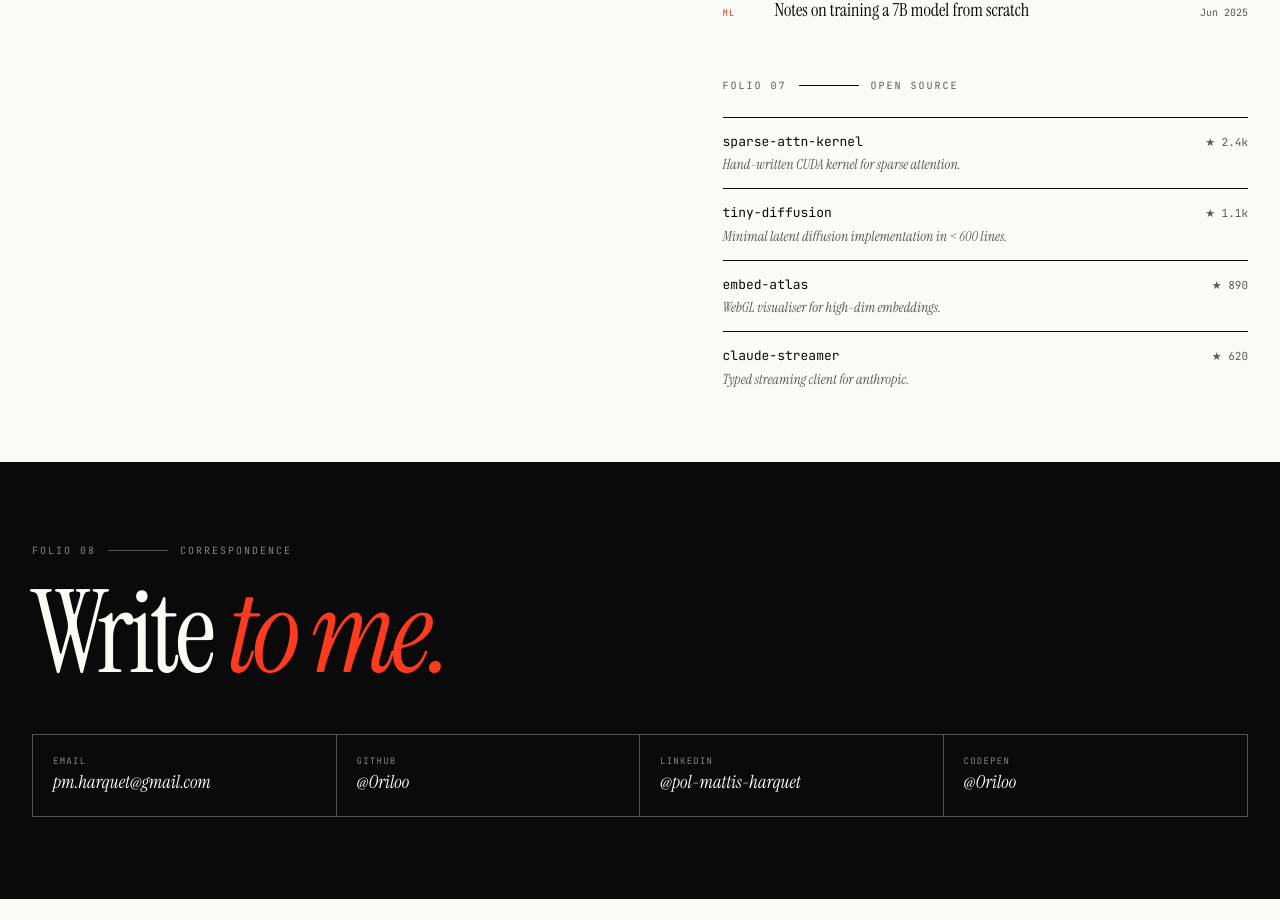
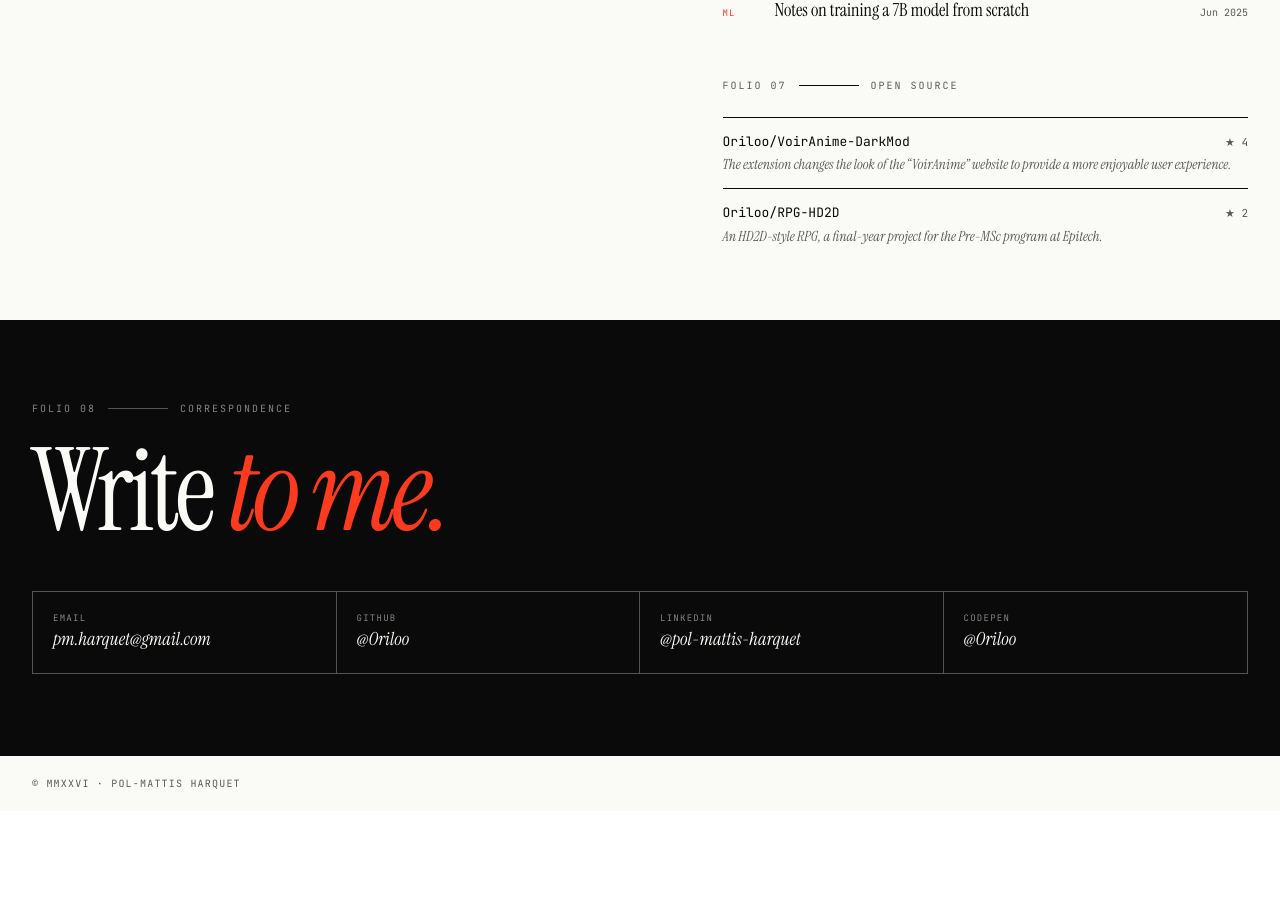
Before and after one commit to Oriloo/portfolio-2026-04, a React (Vite) app: page / in a window 1280 px wide. Shown: the part 3460-4380 px from the top of the page. After the commit the page ends 4271 px from the top, so only its background shows below. Built offline with nearby package versions, Linux system fonts and the light colour scheme.

Commit message:
feat: update GitHub repository entries

```diff
--- a/src/components/features/OssItem.tsx
+++ b/src/components/features/OssItem.tsx
@@ -8,7 +8,7 @@ export default function OssItem({repo}: OssItemProps) {
     return (
         <div className="py-[14px] border-t border-ink">
             <div className="flex justify-between items-baseline">
-                <span className="font-mono text-[13px] text-ink">{repo.name}</span>
+                <a href={'https://github.com/' + repo.name} target="_blank" className="font-mono text-[13px] text-ink">{repo.name}</a>
                 <span className="font-mono text-[11px] text-muted">★ {repo.stars}</span>
             </div>
             <p className="font-serif italic text-[14px] text-muted mt-1 leading-[1.35]">{repo.desc}</p>
--- a/src/data/github.ts
+++ b/src/data/github.ts
@@ -1,8 +1,6 @@
 import type { GithubRepo } from './types'
 
 export const github: GithubRepo[] = [
-    { name: 'sparse-attn-kernel', stars: '2.4k', desc: 'Hand-written CUDA kernel for sparse attention.',          lang: 'CUDA'   },
-    { name: 'tiny-diffusion',     stars: '1.1k', desc: 'Minimal latent diffusion implementation in < 600 lines.', lang: 'Python' },
-    { name: 'embed-atlas',        stars: '890',  desc: 'WebGL visualiser for high-dim embeddings.',               lang: 'TS'     },
-    { name: 'claude-streamer',    stars: '620',  desc: 'Typed streaming client for anthropic.',                   lang: 'TS'     },
+    { name: 'Oriloo/VoirAnime-DarkMod', stars: '4', desc: 'The extension changes the look of the “VoirAnime” website to provide a more enjoyable user experience.', lang: 'CSS' },
+    { name: 'Oriloo/RPG-HD2D', stars: '2', desc: 'An HD2D-style RPG, a final-year project for the Pre-MSc program at Epitech.', lang: 'C++' },
 ]
```
